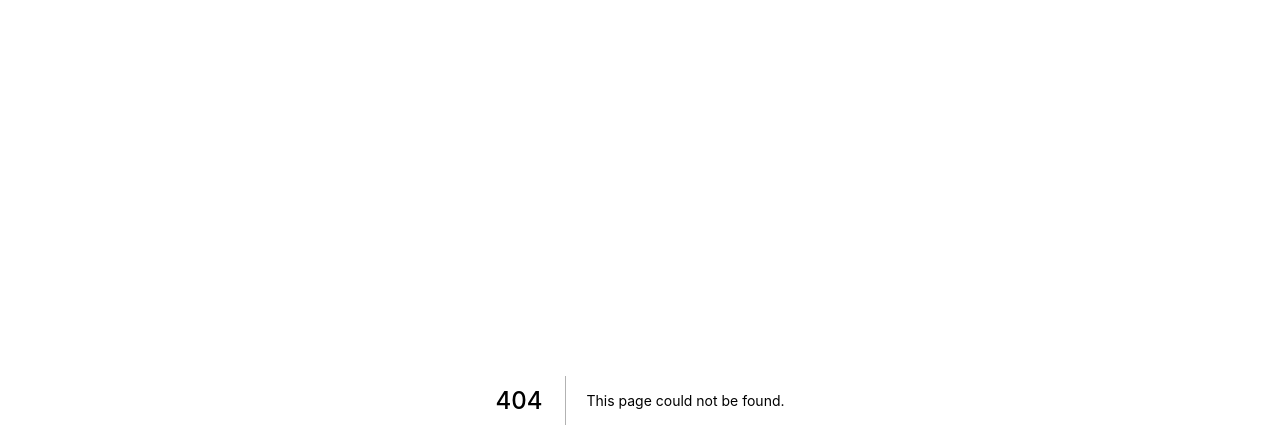
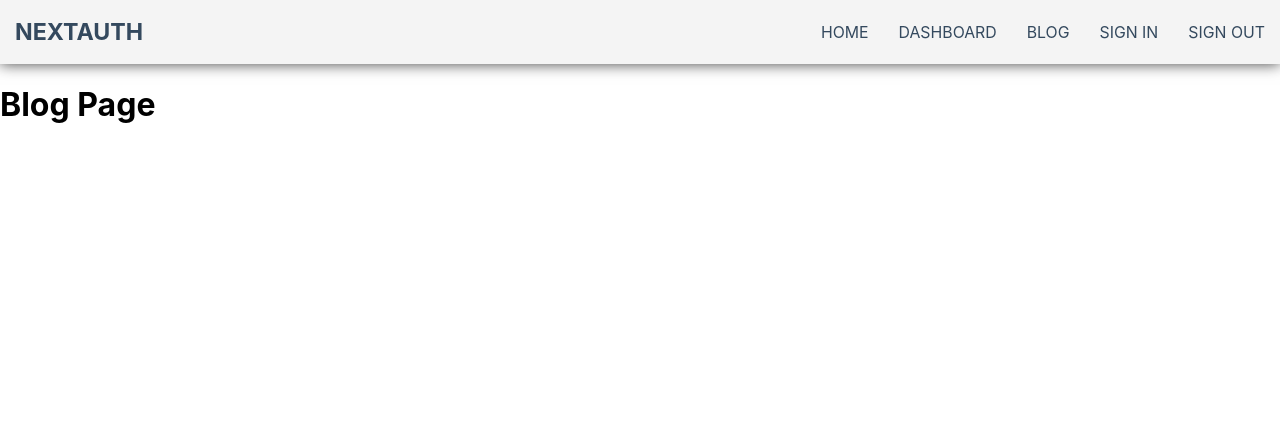
Before and after one commit to Bivas-Biswas/learning-nextjs, a Next.js app: page /blog in a window 1280 px wide. Before the commit this address had no page. Shown: the top 448 px of the page. Built offline with nearby package versions, Linux system fonts and the light colour scheme.

Commit message:
NextAuth Setup

```diff
--- /dev/null
+++ b/components/Navbar.css
@@ -0,0 +1,53 @@
+ul {
+    margin: 0;
+    padding: 0;
+    list-style: none;
+}
+
+h2,
+h3,
+a {
+    color: #34495e;
+}
+
+a {
+    text-decoration: none;
+}
+
+.logo {
+    margin: 0;
+    font-size: 1.45em;
+}
+
+.main-nav {
+    display: flex;
+    margin-top: 5px;
+}
+
+.logo a,
+.main-nav a {
+    padding: 10px 15px;
+    text-transform: uppercase;
+    text-align: center;
+    display: block;
+}
+
+.main-nav a {
+    color: #34495e;
+    font-size: 0.99em;
+}
+
+.main-nav a:hover {
+    color: #718daa;
+}
+
+.header {
+    display: flex;
+    justify-content: space-between;
+    padding-top: 0.5em;
+    padding-bottom: 0.5em;
+    background-color: #f4f4f4;
+    -webkit-box-shadow: 0px 0px 14px 0px rgba(0, 0, 0, 0.75);
+    -moz-box-shadow: 0px 0px 14px 0px rgba(0, 0, 0, 0.75);
+    box-shadow: 0px 0px 14px 0px rgba(0, 0, 0, 0.75);
+}
--- /dev/null
+++ b/components/Navbar.js
@@ -0,0 +1,47 @@
+import Link from 'next/link'
+
+
+function Navbar() {
+    return (
+        <nav className='header'>
+            <h1 className='logo'>
+                <a href='#'>NextAuth</a>
+            </h1>
+            <ul className={`main-nav`}>
+                <li>
+                    <Link href='/'>
+                        <a>Home</a>
+                    </Link>
+                </li>
+                <li>
+                    <Link href='/dashboard'>
+                        <a>Dashboard</a>
+                    </Link>
+                </li>
+                <li>
+                    <Link href='/blog'>
+                        <a>Blog</a>
+                    </Link>
+                </li>
+
+                <li>
+                    <Link href='#'>
+                        <a>
+                            Sign In
+                        </a>
+                    </Link>
+                </li>
+
+                <li>
+                    <Link href='#'>
+                        <a>
+                            Sign Out
+                        </a>
+                    </Link>
+                </li>
+            </ul>
+        </nav>
+    )
+}
+
+export default Navbar
--- a/package.json
+++ b/package.json
@@ -10,6 +10,7 @@
   },
   "dependencies": {
     "next": "11.1.2",
+    "next-auth": "^3.29.0",
     "react": "17.0.2",
     "react-dom": "17.0.2"
   },
--- a/pages/_app.js
+++ b/pages/_app.js
@@ -1,7 +1,14 @@
 import '../styles/globals.css'
+import Navbar from "../components/Navbar";
+import '../components/Navbar.css'
 
 function MyApp({ Component, pageProps }) {
-  return <Component {...pageProps} />
+    return (
+        <>
+            <Navbar />
+            <Component {...pageProps} />
+        </>
+    )
 }
 
 export default MyApp
--- /dev/null
+++ b/pages/blog.js
@@ -0,0 +1,11 @@
+function Blog() {
+    return (
+        <>
+        <h1>
+            Blog Page
+        </h1>
+        </>
+    )
+}
+
+export default Blog
```
Also changed, not shown: pages/api/auth/[...nextauth].js (added, +11 -0 lines), pages/dashboard.js (added, +11 -0 lines), 2 other files (tests, documents, lock files or other folders).
